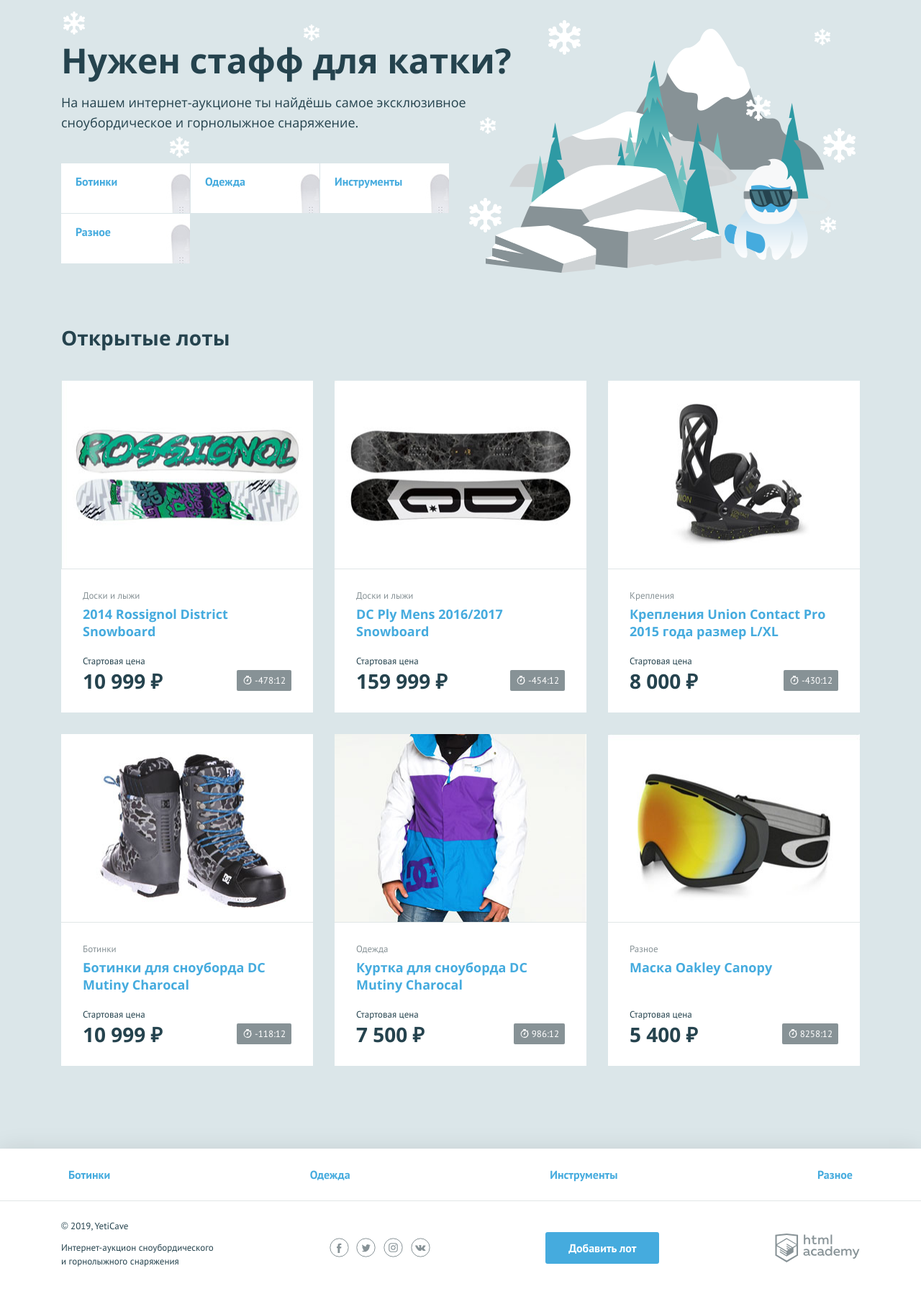
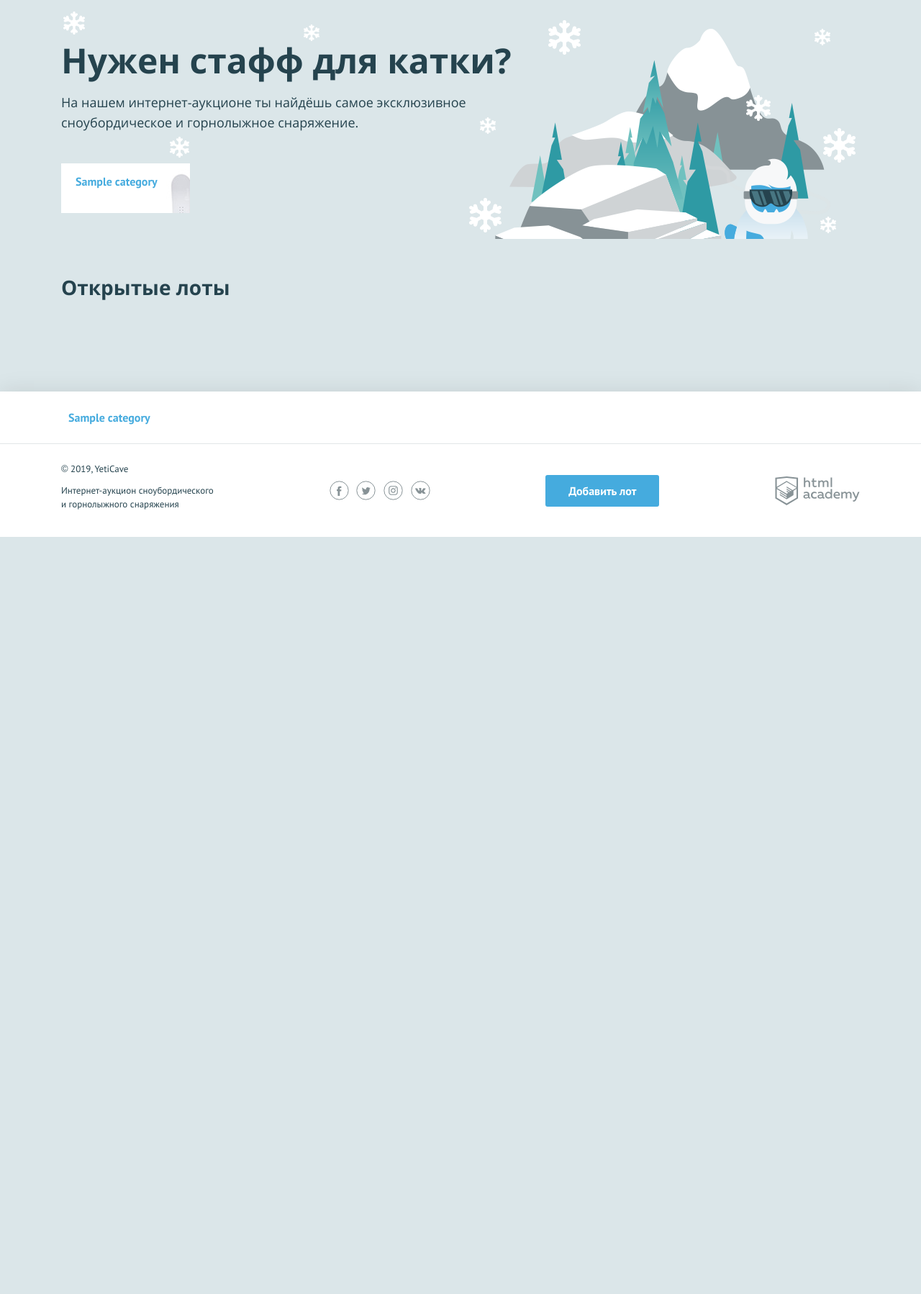
Before and after one commit to kingOfSauce/517275-yeticave-12, a PHP site: page / in a window 1280 px wide. Shown: the part 107-1905 px from the top of the page at 72% size. After the commit the page ends 853 px from the top, so only its background shows below. Run offline with PHP 8.4, Linux system fonts and the light colour scheme; tables that the repository leaves empty hold one stand-in row (values such as "Sample post").

Commit message:
Вывел данные из БД

```diff
--- a/index.php
+++ b/index.php
@@ -30,7 +30,7 @@
             'title' => 'Крепления Union Contact Pro 2015 года размер L/XL',
             'category' => 'Крепления',
             'price' => '8000',
-            'URL' => '	img/lot-3.jpg',
+            'URL' => 'img/lot-3.jpg',
             'expiration date' => '2020-07-04'
         ],
         [
@@ -69,7 +69,6 @@
             'hours' => $hours,
             'minutes' => $mins
         ];
-        // return $rest_of_time [0] . ":" .$rest_of_time[1];
         return $rest_of_time;
     }
 
--- a/templates/layout.php
+++ b/templates/layout.php
@@ -55,9 +55,20 @@ $user_name; // укажите здесь ваше имя
     <nav class="nav">
         <ul class="nav__list container">
             <!--заполните этот список из массива категорий-->
-            <?php foreach($categories as $category): ?>
+            <?php
+            $con = mysqli_connect("localhost", "root", "root", "yeticave");
+            if ($con == false) {
+                echo "Ошибка подключения к БД" . mysqli_connect_error();
+            }
+            else {
+                // echo "Подключение прошло успешно";
+                $categories_sql = "SELECT * FROM category";
+                $result_categories = mysqli_query($con, $categories_sql);
+                $categories_ar = mysqli_fetch_all($result_categories, MYSQLI_ASSOC);
+            }
+            foreach($categories_ar as $category): ?>
             <li class="nav__item">
-                <a href="pages/all-lots.html"><?=$category; ?></a>
+                <a href="pages/all-lots.html"><?=$category['name']; ?></a>
             </li>
             <?php endforeach; ?>
         </ul>
--- a/templates/main.php
+++ b/templates/main.php
@@ -3,9 +3,24 @@
         <p class="promo__text">На нашем интернет-аукционе ты найдёшь самое эксклюзивное сноубордическое и горнолыжное снаряжение.</p>
         <ul class="promo__list">
         <?php
-        foreach ($categories as $category): ?>
+        $con = mysqli_connect("localhost", "root", "root", "yeticave");
+        if ($con == false) {
+            echo "Ошибка подключения к БД" . mysqli_connect_error();
+        }
+        else {
+            //echo "Подключение прошло успешно";
+            mysqli_set_charset($con, "utf8mb4_unicode_ci");
+            $lots_sql = "SELECT title, expiration_date, start_price, img, c.name AS category_name, b.price FROM lot l JOIN category c ON l.category_id = c.id JOIN bet b WHERE date_of_create < expiration_date && expiration_date > NOW() AND winner_id IS NULL GROUP BY l.id ORDER BY b.date DESC";
+            $result_lots = mysqli_query($con, $lots_sql);
+            $rows = mysqli_fetch_all($result_lots, MYSQLI_ASSOC);
+            $categories_sql = "SELECT * FROM category";
+            $result_categories = mysqli_query($con, $categories_sql);
+            $categories_ar = mysqli_fetch_all($result_categories, MYSQLI_ASSOC);
+        }
+
+        foreach ($categories_ar as $category): ?>
             <li class="promo__item promo__item--boards">
-                <a class="promo__link" href="pages/all-lots.html"><?= htmlspecialchars($category); ?></a>
+                <a class="promo__link" href="pages/all-lots.html"><?= htmlspecialchars($category['name']); ?></a>
             </li>
         <?php endforeach; ?>
         </ul>
@@ -16,20 +31,20 @@
         </div>
         <ul class="lots__list">
             <!--заполните этот список из массива с товарами-->
-            <?php foreach ($lots as $lot): ?>
+            <?php foreach ($rows as $row): ?>
             <li class="lots__item lot">
                 <div class="lot__image">
-                    <img src="<?=htmlspecialchars($lot['URL']); ?>" width="350" height="260" alt="">
+                    <img src="<?=htmlspecialchars($row['img']); ?>" width="350" height="260" alt="">
                 </div>
                 <div class="lot__info">
-                    <span class="lot__category"><?=htmlspecialchars($lot['category']); ?></span>
-                    <h3 class="lot__title"><a class="text-link" href="pages/lot.html"><?=htmlspecialchars($lot['title']); ?></a></h3>
+                    <span class="lot__category"><?=htmlspecialchars($row['category_name']); ?></span>
+                    <h3 class="lot__title"><a class="text-link" href="pages/lot.html"><?=htmlspecialchars($row['title']); ?></a></h3>
                     <div class="lot__state">
                         <div class="lot__rate">
                             <span class="lot__amount">Стартовая цена</span>
-                            <span class="lot__cost"><?= htmlspecialchars(format_price($lot['price'])); ?></span>
+                            <span class="lot__cost"><?= htmlspecialchars(format_price($row['price'])); ?></span>
                         </div>
-                        <?php $exp_time = count_date($lot['expiration date']); ?>
+                        <?php $exp_time = count_date($row['expiration_date']); ?>
                         <div class="lot__timer timer<?= ($exp_time['hours'] == 0) ? " timer--finishing" : ""; ?>">
                             <?= $exp_time['hours'] . ":" . $exp_time['minutes']; ?>
                         </div>
```
Also changed, not shown: queries.sql (+6 -6 lines).
